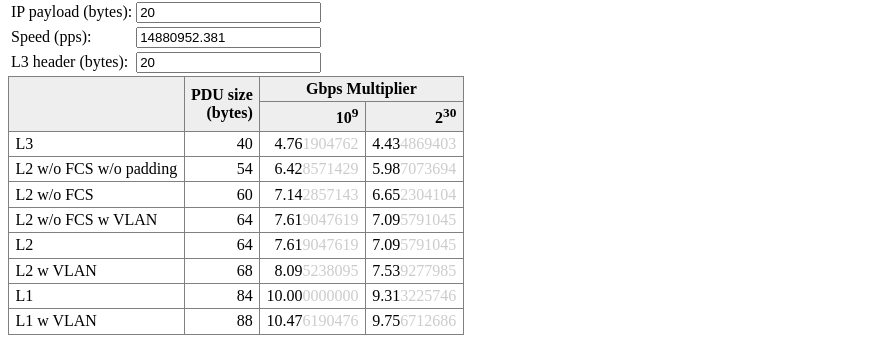
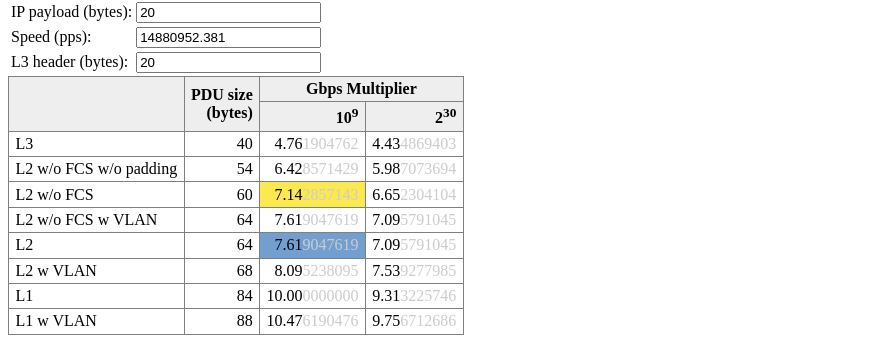
Before and after one commit to BIFIT/rate-calc, a plain HTML site: page index.html in a window 1280 px wide. Shown: the part 507-850 px from the top of the page, without its empty margins (0-872 px from the left). Drawn offline with Linux system fonts and the light colour scheme.

Commit message:
calc: highlight key results

```diff
--- a/index.html
+++ b/index.html
@@ -304,6 +304,13 @@
         a.action:visited {
             color: blue;
         }
+
+        #dec_pps_l2_wo_fcs {
+            background-color: #fce94f;
+        }
+        #dec_pps_l2 {
+            background-color: #729fcf;
+        }
     </style>
 </head>
 <body onload="onLoad()">
```
